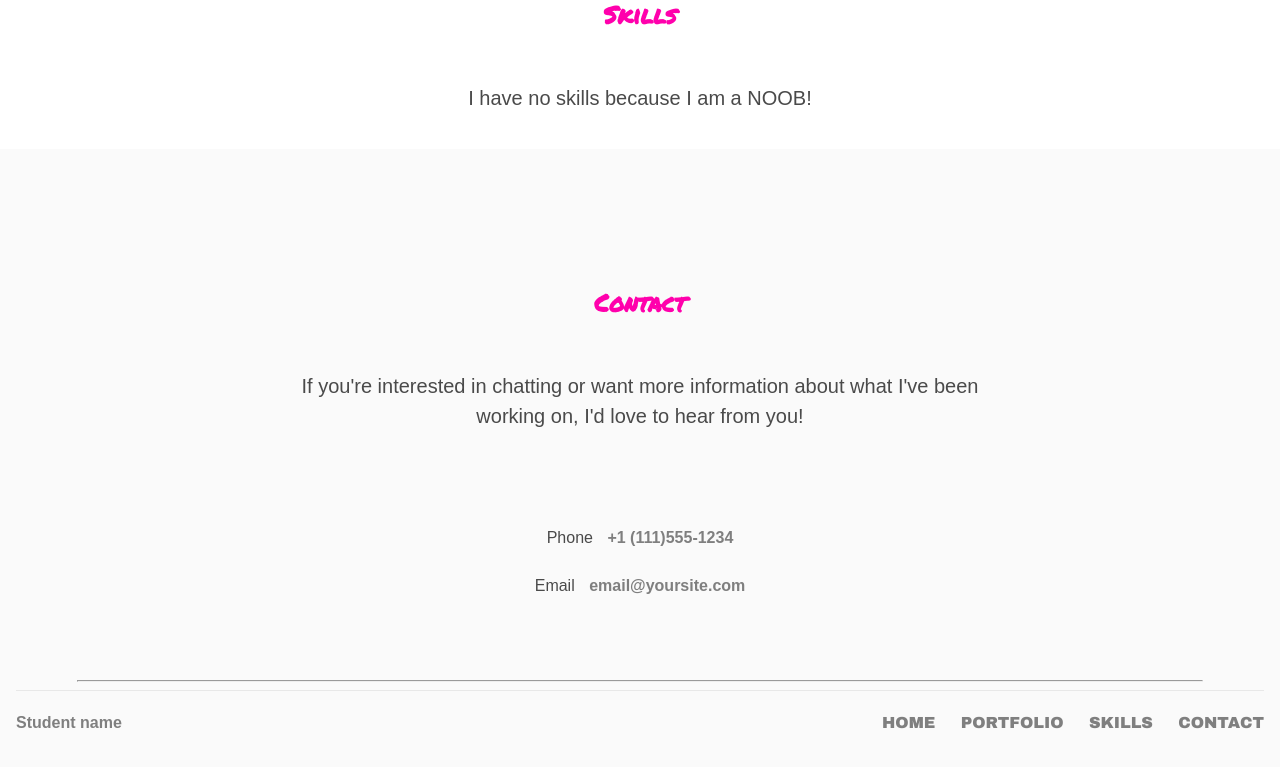
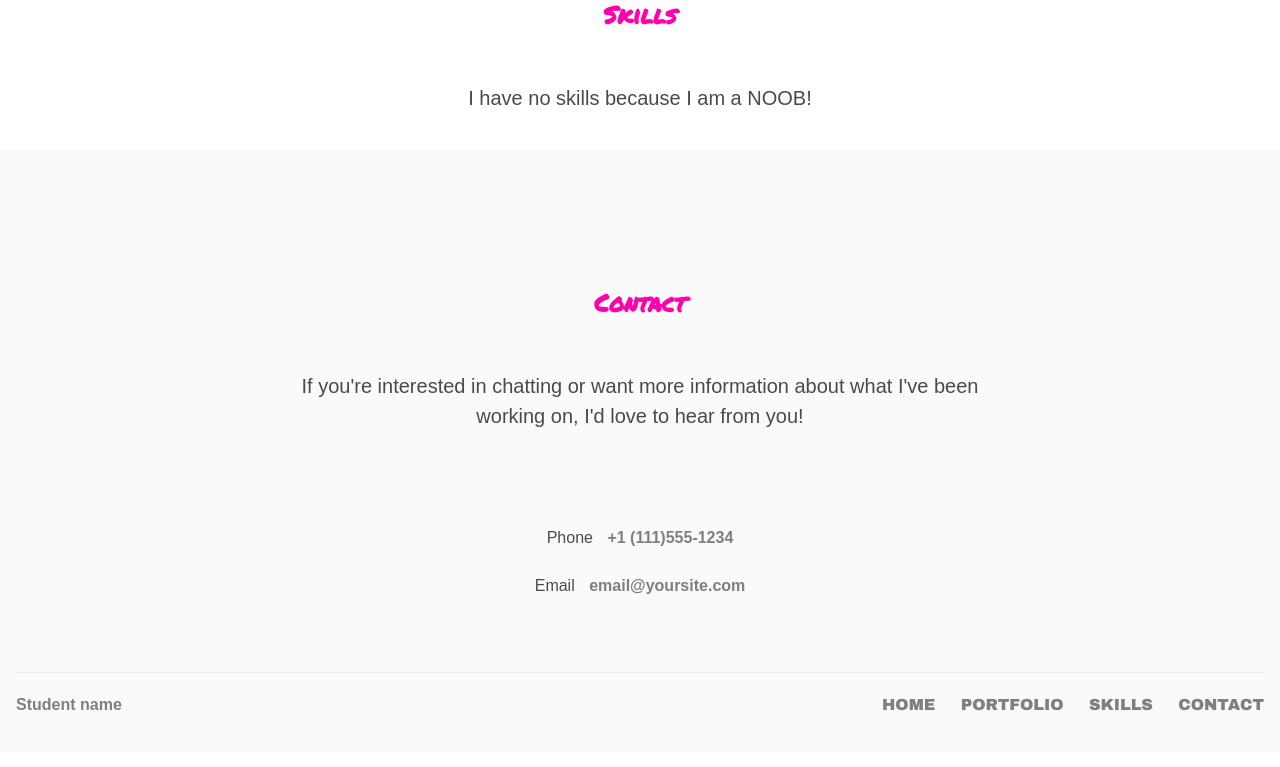
Before and after one commit to anthony0030/techdegree-project-02, a plain HTML site: page source/index.jade in a window 1280 px wide. Shown: the part 1559-2326 px from the top of the page. Drawn offline with nearby package versions, Linux system fonts and the light colour scheme; files that its build step writes are made by us from their sources.

Commit message:
removes hr
Signed-off-by: Anthony Veaudry <anthony@veaudry.pro>

```diff
--- a/source/index.jade
+++ b/source/index.jade
@@ -63,7 +63,6 @@ html(lang='en')
           a(href="tel:+11115551234") +1 (111)555-1234 <br>
           span Email
           a(href="mailto:email@yoursite.com") email@yoursite.com
-        hr
         div.nav.clearfix
           span.fleft
             a(href="#") Student name
```
Also changed, not shown: docs/index.html.
